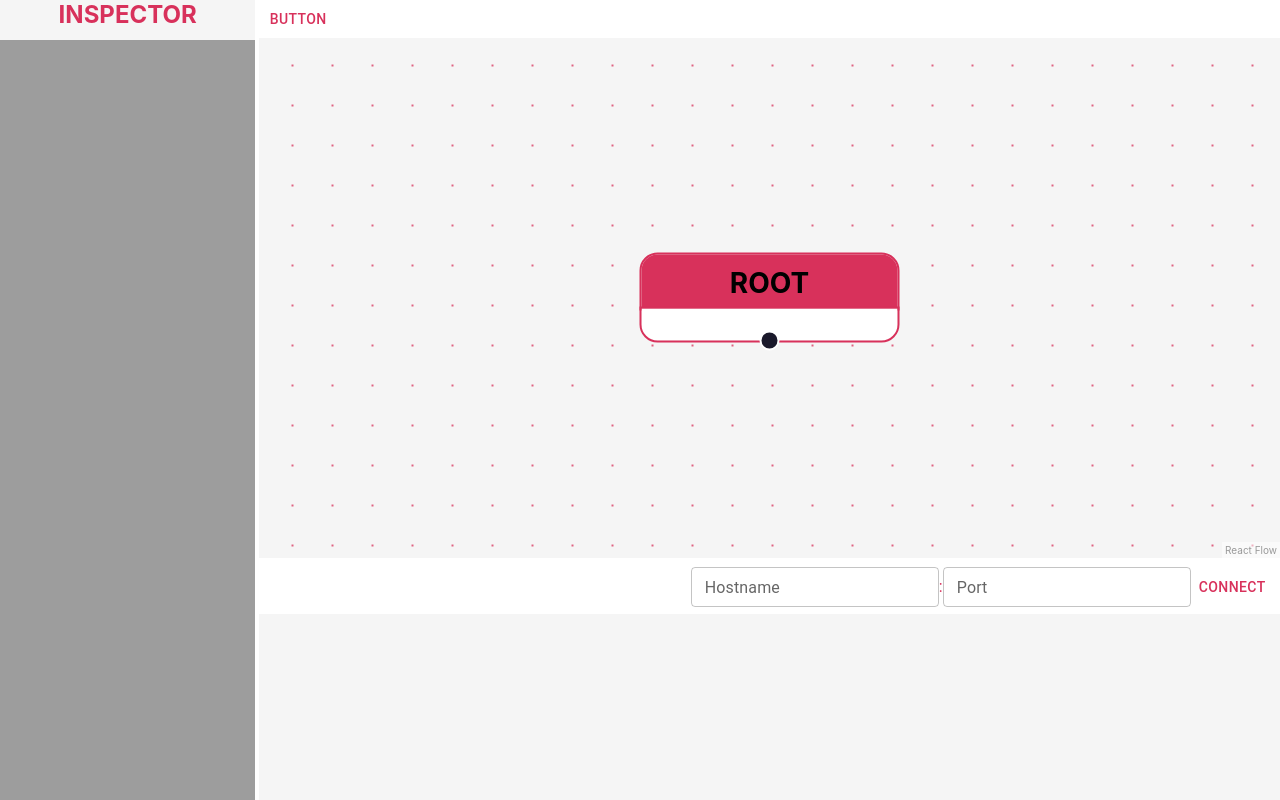
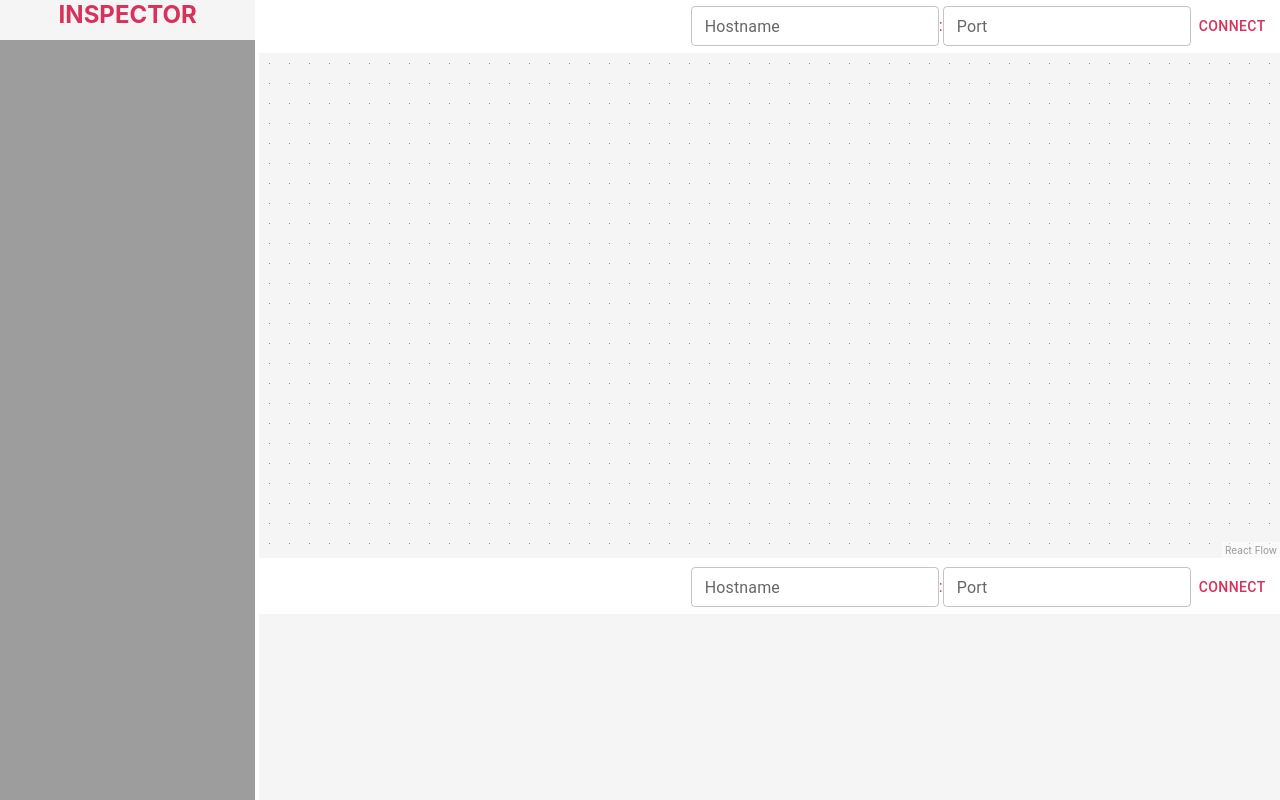
Before and after one commit to brodyschwar/plant-feeder-react, a React (Create React App) app: page / in a window 1280 px wide. Built offline with nearby package versions, Linux system fonts and the light colour scheme.

Commit message:
made loading files and opening them

```diff
--- a/src/components/editorMenu/index.tsx
+++ b/src/components/editorMenu/index.tsx
@@ -1,22 +1,19 @@
-import React from "react";
-import styled from "@emotion/styled";
+import React, { useContext } from "react";
+import { Box, Typography } from "@mui/material";
 import { darkTheme } from "../../themes/themes";
-import MenuButton from "./menuButton";
-
-const Wrapper = styled.div`
-    height: 2rem;
-    width: 100%;
-    padding: 0.2rem;
-    background: ${ darkTheme.baseColor };
-    display: flex;
-`
+import ServerInputLoader from "../serverInputConnection";
+import { FileManagerContext } from "../../contexts/fileManager";
 
 
 const EditorMenu = () => {
+    const { openFile } = useContext(FileManagerContext)
     return (
-        <Wrapper>
-            <MenuButton>Button</MenuButton>
-        </Wrapper>
+        <Box sx={{width: "100%", display: "flex", alignItems: "center", background: darkTheme.baseColor}}>
+            <Typography style={{ paddingLeft: "1rem", color: darkTheme.primaryColor, flexGrow: "1"}}>
+                {openFile ? openFile.fullName : ""}
+            </Typography>
+            <ServerInputLoader onConnect={() => {}}/>
+        </Box>
     );
 };
 
--- a/src/components/editorMenu/menuButton/index.tsx
+++ /dev/null
@@ -1,17 +0,0 @@
-import styled from "@emotion/styled";
-import { darkTheme } from "../../../themes/themes";
-import { Button } from "@mui/material";
-
-const MenuButton = styled(Button)`
-    height: 100%;
-    background: ${ darkTheme.baseColor };
-    border-radius: 0.2rem;
-    border: none;
-    color: ${ darkTheme.primaryColor };
-    flex-align: right;
-    &:hover {
-        background: ${ darkTheme.secondaryColor };
-    }
-`
-
-export default MenuButton
--- a/src/components/nodeEditor/index.tsx
+++ b/src/components/nodeEditor/index.tsx
@@ -3,7 +3,8 @@ import React, {
     useCallback,
     MouseEvent,
     useRef,
-    useContext
+    useContext,
+    useEffect
 } from 'react';
 import styled from '@emotion/styled';
 import { darkTheme } from '../../themes/themes';
@@ -11,6 +12,7 @@ import {
     ReactFlow,
     addEdge,
     type Node,
+    type Edge,
     type FitViewOptions,
     type OnConnect,
     type DefaultEdgeOptions,
@@ -33,20 +35,12 @@ import {
 import AddNodeMenu from './addNodeMenu';
 import { EditorManagerContext } from '../../contexts/nodeEditorContext';
 import { NODE_MENU_LAYOUT } from '../../data';
+import { FileManagerContext } from '../../contexts/fileManager';
 const Editor = styled.div`
     background: ${ darkTheme.degreeTwo };
     flex: auto;
     width: 100%;
 `
-
-const initialNodes: Node[] = [
-    {
-        id: 'root',
-        type: 'rootNode',
-        data: { label: 'Root' },
-        position: { x: 5, y: 5 },
-      }
-]
 
 const fitViewOptions: FitViewOptions = {
     padding: 0.2,
@@ -67,9 +61,17 @@ const nodeTypes: NodeTypes = {
 const NodeEditor = () => {
     const connectingNodeId = useRef<string | null>(null);
     const [position, setPosition] = useState<XYPosition | null>(null);
-    const [edges, setEdges, onEdgesChange] = useEdgesState([]);
-    const [nodes, _, onNodesChange] = useNodesState(initialNodes)
-    const { setInspectedNode } = useContext(EditorManagerContext)
+    const [edges, setEdges, onEdgesChange] = useEdgesState<Edge>([]);
+    const [nodes, setNodes, onNodesChange] = useNodesState<Node>([]);
+    const { setInspectedNode } = useContext(EditorManagerContext);
+    const { openFile, fileData } = useContext(FileManagerContext);
+
+    useEffect(() => {
+        if (fileData) {
+            setEdges(fileData.edges);
+            setNodes(fileData.nodes);
+        }
+    }, [openFile, fileData, setNodes, setEdges]);
 
     const onConnect: OnConnect = useCallback(
         (params) => {
--- a/src/contexts/fileManager/index.tsx
+++ b/src/contexts/fileManager/index.tsx
@@ -2,10 +2,11 @@ import axios from "axios"
 import React, { ReactNode, createContext, useState, useCallback, useContext } from "react"
 import { buildFolderStructure } from "../../utils/fileOperations"
 import { Toast, ToastContext } from "../Toast"
+import { isNodeEditorFile, NodeEditorFile } from "../../data/templates"
 
 interface FileManager {
     openFile: null | File,
-    fileData: null | Object
+    fileData: null | NodeEditorFile
     fileStructure: null | Folder
     connectToHost: (props: {hostname: string, port: string}) => void,
     deletePath: (item: File | Folder) => void,
@@ -41,7 +42,7 @@ export const FileManagerContext = createContext<FileManager>(initialFileManager)
 
 const FileMangerProvider = ({children}: {children: ReactNode}) => {
     const [openFile, setOpenFile] = useState<null | File>(null);
-    const [fileData, setFileData] = useState<null | Object>(null)
+    const [fileData, setFileData] = useState<null | NodeEditorFile>(null)
     const { sendMessage } = useContext(ToastContext)
     const [fileStructure, setFileStructure] = useState<null | Folder>(null);
     const [hostname, setHostname] = useState<string>("");
@@ -138,34 +139,25 @@ const FileMangerProvider = ({children}: {children: ReactNode}) => {
         })
     }, [loadFileStructure, hostname, port, sendMessage])
 
-    const loadFileFromDatabase = useCallback(async (filePath: string) => {
-        axios.get(`http://${hostname}:${port}/file-operations/load/${filePath}`)
+    const loadFile = useCallback(async (file: File) => {
+        if (file.fullName === openFile?.fullName) return;
+
+        await axios.get(`http://${hostname}:${port}/file-operations/load/${file.fullName}`)
         .then(response => {
-            sendMessage({
-                severity: "success",
-                message: `Successfully loaded ${filePath} from database`,
-                key: String(Date.now())
-            })
-            return response.data
+            if (isNodeEditorFile(response.data)) {
+                setOpenFile(file)
+                setFileData(response.data)
+            }
         })
         .catch(error => {
             console.error("Error: ", error)
             sendMessage({
                 severity: "error",
-                message: `Could not create File ${filePath}`,
+                message: `Could not create File ${file.fullName}`,
                 key: String(Date.now())
             })
         })
-    }, [hostname, port, sendMessage])
-
-    const loadFile = useCallback((file: File) => {
-        if (file.fullName === openFile?.fullName) return;
-
-        const fileData = loadFileFromDatabase(file.fullName);
-
-        setFileData(fileData);
-        setOpenFile(file)
-    }, [openFile, loadFileFromDatabase])
+    }, [openFile, sendMessage, hostname, port])
     return (
         <FileManagerContext.Provider value={{
             openFile,
--- a/src/data/templates/index.tsx
+++ b/src/data/templates/index.tsx
@@ -1,4 +1,28 @@
-export const BEHAVIOR_TREE_TEMPLATE = {
+import { type Node, type Edge, isEdge, isNode } from "@xyflow/react"
+
+export interface NodeEditorFile {
+    nodes: Node[],
+    edges: Edge[]
+}
+
+export function isNodeEditorFile(obj: any): obj is NodeEditorFile {
+    if (typeof obj !== 'object' || obj === null) {
+        console.log(obj);
+        return false;
+    }
+    if (!Array.isArray(obj.nodes) || !obj.nodes.every(isNode)) {
+        console.log(obj);
+        return false;
+    }
+    if (!Array.isArray(obj.edges) || !obj.edges.every(isEdge)) {
+        console.log(obj);
+        return false;
+    }
+    return true;
+}
+
+
+export const BEHAVIOR_TREE_TEMPLATE: NodeEditorFile = {
     nodes: [{ id: 'root', type: 'rootNode', data: { label: 'Root' }, position: { x: 5, y: 5 }}],
     edges: []
 }
```
